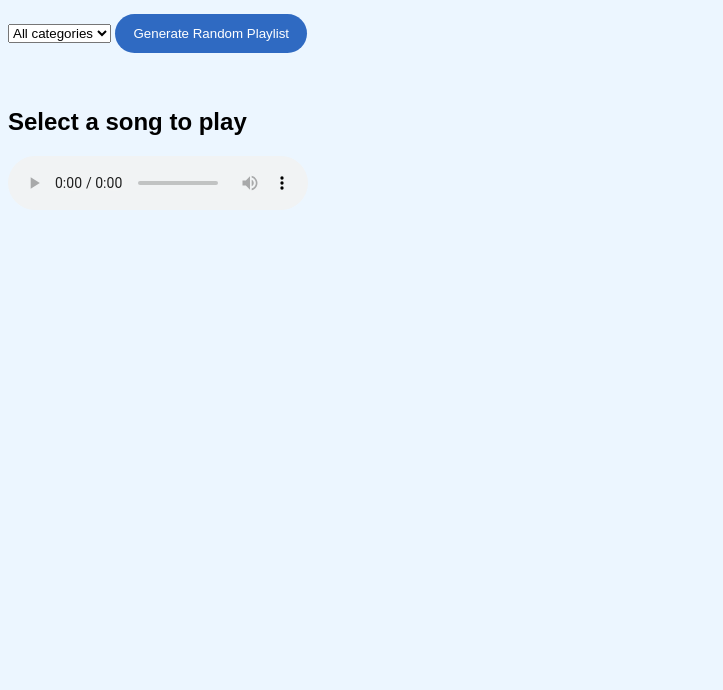
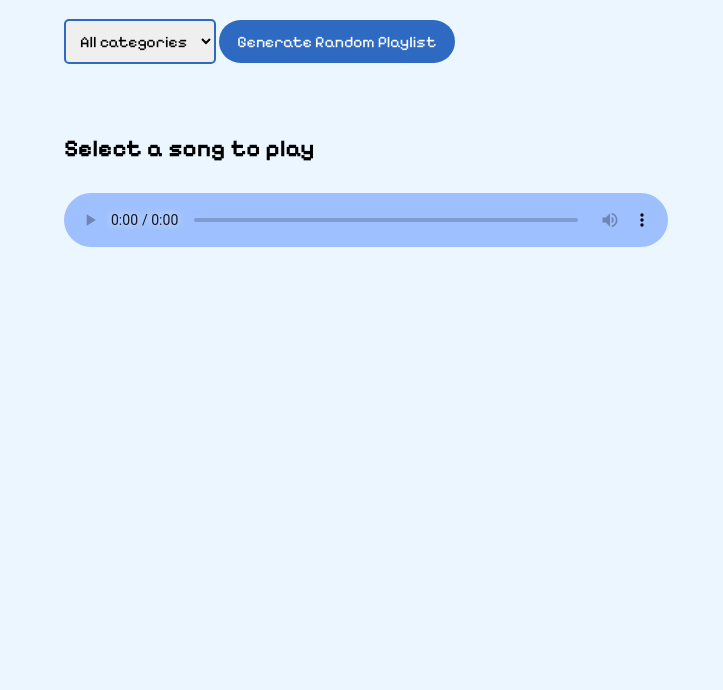
Before and after one commit to yaroslava-tcd/IDM_CS7025, a plain HTML site: page Lab 05/index.html in a window 1280 px wide. Shown: the part 110-800 px from the top of the page, without its empty margins (0-723 px from the left). Drawn offline with Linux system fonts and the light colour scheme; a web font is replaced by a local one.

Commit message:
added more css styling

```diff
--- a/Lab 05/index.html
+++ b/Lab 05/index.html
@@ -6,7 +6,7 @@
 <script src="script.js"></script>
 </head>
 <body>
-<h1>Game Music Library</h1>
+<h1>Game Music Library 𑣲𝄞</h1>
 <label for="category">Choose a category:</label>
 <select id="category" onchange="showMusic()">
 <option>All categories</option>
--- a/Lab 05/style.css
+++ b/Lab 05/style.css
@@ -1,6 +1,17 @@
+@import url('https://fonts.googleapis.com/css2?family=Pixelify+Sans:wght@400..700&family=Sancreek&family=Tiny5&display=swap');
 body {
     background-color: rgb(236, 246, 255);
-    font-family: Arial, sans-serif;
+   margin-left: 5%;
+    font-family: "Pixelify Sans", sans-serif;
+
+}
+select {
+    padding: 10px;
+    border-radius: 5px;
+    border: 2px solid #2f6ac2;
+    font-size: 16px;
+    margin-bottom: 20px;
+    font-family: inherit;
 }
 
 button {
@@ -11,11 +22,14 @@ button {
     border-radius: 24px;
     cursor: pointer;
     margin: 15px 0;
+    font-size: 16px;
+    font-family: inherit;
 }
 
 button:hover {
     color: #2f6ac2;
     background-color: white;
+    border: 2px solid #2f6ac2;
 }
 
 label {
@@ -34,12 +48,19 @@ label {
     margin: 10px;
     border-radius: 10px;
 }
-/*#music-list {
-    display: flex;
-    flex-direction: row;
-    padding: 0px;
-    margin: 20px;
-}*/
+#music-list {
+     display: grid;
+  grid-template-columns: auto auto auto auto ;
+  padding: 5px;
+}
+.song-container {
+    background-color: #f1f1f1;
+  border-radius: 10px;
+  padding: 5px;
+   background-color: #9ec0ff;
+  text-align: center;
+  margin: 10px;
+}
 
 
 #music-random-list {
@@ -48,3 +69,12 @@ label {
     padding: 0px;
     margin: 20px;
 }
+
+/* audio player styling */
+audio {
+    width: 50%;
+    margin-top: 10px;
+}
+audio::-webkit-media-controls-panel {
+  background-color: #9ec0ff;
+}
```
